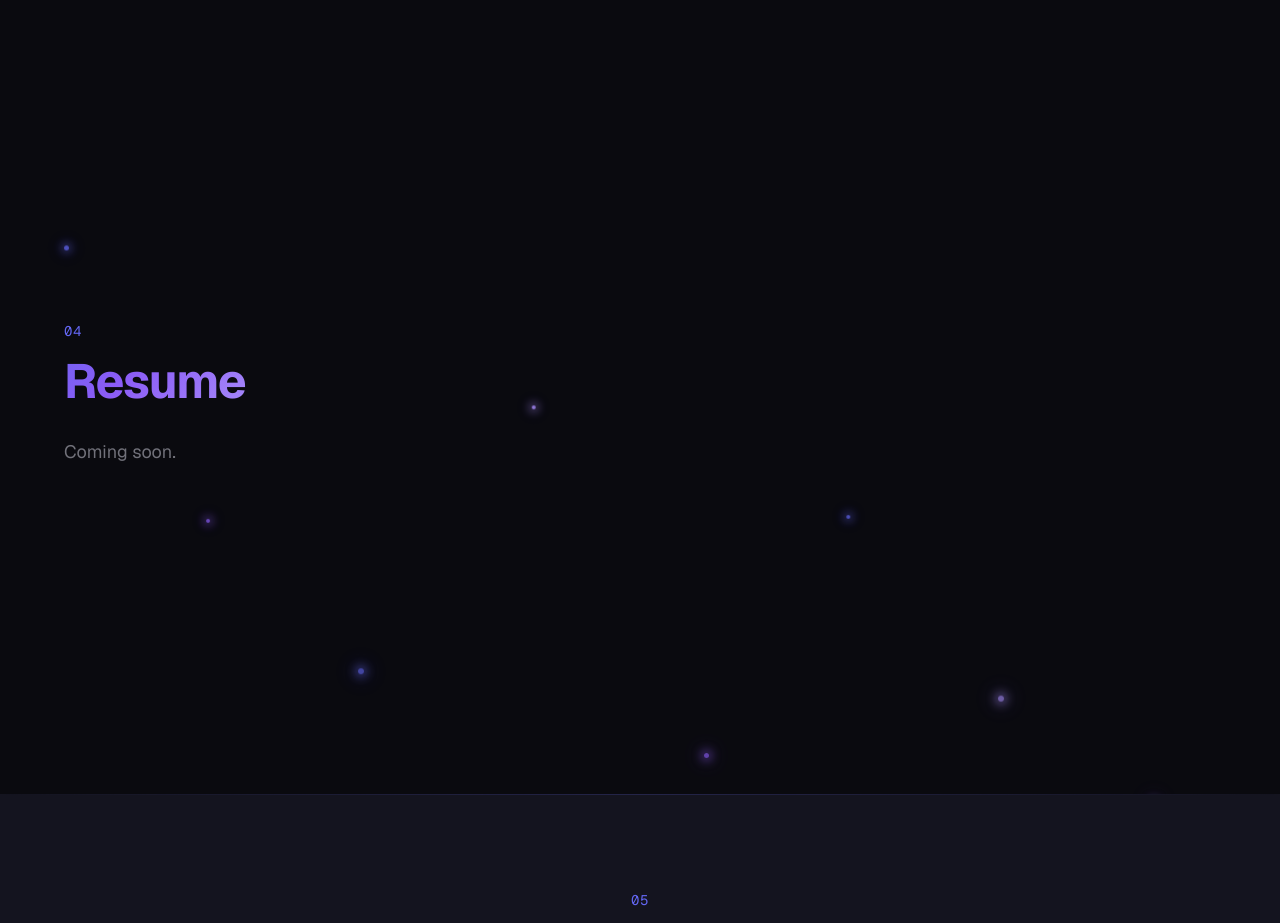
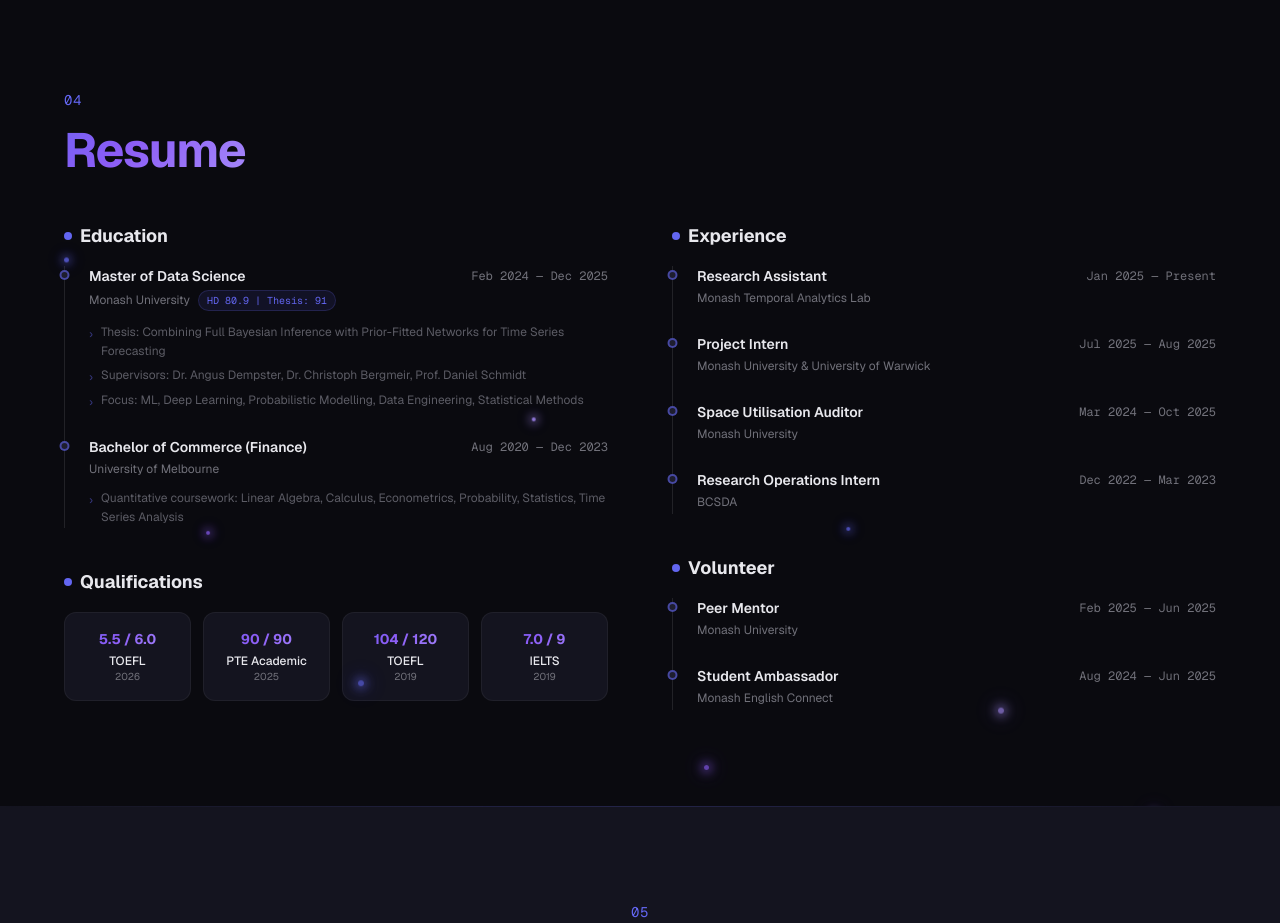
Before and after one commit to oliverwu1024/oliver_web, a Next.js app: page / in a window 1280 px wide. Shown: the part 4080-5003 px from the top of the page. Built offline with nearby package versions, Linux system fonts and the light colour scheme.

Commit message:
resume sample

```diff
--- /dev/null
+++ b/app/components/ResumeSection.tsx
@@ -0,0 +1,231 @@
+"use client";
+
+import { useState } from "react";
+
+/* ── Data ── */
+
+const education = [
+  {
+    degree: "Master of Data Science",
+    school: "Monash University",
+    period: "Feb 2024 — Dec 2025",
+    gpa: "HD 80.9 | Thesis: 91",
+    details: [
+      "Thesis: Combining Full Bayesian Inference with Prior-Fitted Networks for Time Series Forecasting",
+      "Supervisors: Dr. Angus Dempster, Dr. Christoph Bergmeir, Prof. Daniel Schmidt",
+      "Focus: ML, Deep Learning, Probabilistic Modelling, Data Engineering, Statistical Methods",
+    ],
+  },
+  {
+    degree: "Bachelor of Commerce (Finance)",
+    school: "University of Melbourne",
+    period: "Aug 2020 — Dec 2023",
+    details: [
+      "Quantitative coursework: Linear Algebra, Calculus, Econometrics, Probability, Statistics, Time Series Analysis",
+    ],
+  },
+];
+
+const qualifications = [
+  { name: "TOEFL", score: "5.5 / 6.0", year: "2026" },
+  { name: "PTE Academic", score: "90 / 90", year: "2025" },
+  { name: "TOEFL", score: "104 / 120", year: "2019" },
+  { name: "IELTS", score: "7.0 / 9", year: "2019" },
+];
+
+const experience = [
+  {
+    title: "Research Assistant",
+    company: "Monash Temporal Analytics Lab",
+    period: "Jan 2025 — Present",
+    points: [
+      "Participating in weekly research group meetings on time-series and machine learning.",
+      "Collaborating with researchers to share feedback and explore interdisciplinary applications.",
+    ],
+  },
+  {
+    title: "Project Intern",
+    company: "Monash University & University of Warwick",
+    period: "Jul 2025 — Aug 2025",
+    points: [
+      "Performed data-driven analysis on fibre-optic infrastructure to inform U.S. market strategy.",
+      "Delivered reports surfacing trends and actionable opportunities for stakeholders.",
+    ],
+  },
+  {
+    title: "Space Utilisation Auditor",
+    company: "Monash University",
+    period: "Mar 2024 — Oct 2025",
+    points: [
+      "Gathered and structured space-usage data to guide classroom planning and scheduling.",
+      "Translated findings into practical, decision-ready insights for stakeholders.",
+    ],
+  },
+  {
+    title: "Research Operations Intern",
+    company: "BCSDA",
+    period: "Dec 2022 — Mar 2023",
+    points: [
+      "Prepared research reports and briefing documents on sustainability and industry developments.",
+      "Collected and analysed news and policy data to support ongoing research initiatives.",
+    ],
+  },
+];
+
+const volunteer = [
+  {
+    title: "Peer Mentor",
+    company: "Monash University",
+    period: "Feb 2025 — Jun 2025",
+    points: [
+      "Led weekly mentoring sessions guiding first-year students.",
+      "Hosted social and networking events to strengthen peer connections.",
+    ],
+  },
+  {
+    title: "Student Ambassador",
+    company: "Monash English Connect",
+    period: "Aug 2024 — Jun 2025",
+    points: [
+      "Hosted outreach programs promoting intercultural engagement and inclusion.",
+      "Facilitated language exchange activities for cross-cultural understanding.",
+    ],
+  },
+];
+
+/* ── Components ── */
+
+function SectionTitle({ children }: { children: React.ReactNode }) {
+  return (
+    <h3 className="text-lg font-bold text-foreground mb-4 flex items-center gap-2">
+      <span className="w-2 h-2 rounded-full bg-accent inline-block" />
+      {children}
+    </h3>
+  );
+}
+
+function TimelineEntry({
+  title,
+  subtitle,
+  period,
+  badge,
+  points,
+  defaultOpen = false,
+}: {
+  title: string;
+  subtitle: string;
+  period: string;
+  badge?: string;
+  points?: string[];
+  defaultOpen?: boolean;
+}) {
+  const [open, setOpen] = useState(defaultOpen);
+  const hasPoints = points && points.length > 0;
+
+  return (
+    <div className="relative pl-6 pb-6 border-l border-white/10 last:pb-0">
+      <div className="absolute left-0 top-1 w-2.5 h-2.5 rounded-full bg-surface-2 border-2 border-accent/60 -translate-x-[5.5px]" />
+      <div className="flex flex-col sm:flex-row sm:items-center sm:justify-between gap-1 mb-1">
+        <button
+          onClick={() => hasPoints && setOpen(!open)}
+          className={`text-sm font-semibold text-foreground text-left ${hasPoints ? "hover:text-accent transition-colors cursor-pointer" : ""}`}
+        >
+          {title}
+        </button>
+        <span className="text-xs font-mono text-muted">{period}</span>
+      </div>
+      <div className="flex items-center gap-2 mb-1">
+        <span className="text-xs text-muted">{subtitle}</span>
+        {badge && (
+          <span className="text-[10px] font-mono px-2 py-0.5 rounded-full bg-accent/10 text-accent border border-accent/20">
+            {badge}
+          </span>
+        )}
+      </div>
+      {hasPoints && (
+        <div
+          className="overflow-hidden transition-all duration-400 ease-in-out"
+          style={{ maxHeight: open ? "300px" : "0px", opacity: open ? 1 : 0 }}
+        >
+          <ul className="mt-2 space-y-1">
+            {points.map((p, i) => (
+              <li key={i} className="text-xs text-muted/80 leading-relaxed flex gap-2">
+                <span className="text-accent/50 mt-0.5">&#8250;</span>
+                {p}
+              </li>
+            ))}
+          </ul>
+        </div>
+      )}
+    </div>
+  );
+}
+
+/* ── Main ── */
+
+export default function ResumeSection() {
+  return (
+    <div className="grid lg:grid-cols-2 gap-12 lg:gap-16">
+      {/* ── Left column: Education + Qualifications ── */}
+      <div>
+        <SectionTitle>Education</SectionTitle>
+        <div className="mb-10">
+          {education.map((ed) => (
+            <TimelineEntry
+              key={ed.degree}
+              title={ed.degree}
+              subtitle={ed.school}
+              period={ed.period}
+              badge={ed.gpa}
+              points={ed.details}
+              defaultOpen
+            />
+          ))}
+        </div>
+
+        <SectionTitle>Qualifications</SectionTitle>
+        <div className="grid grid-cols-2 sm:grid-cols-4 gap-3">
+          {qualifications.map((q) => (
+            <div
+              key={q.name}
+              className="card-hover p-4 rounded-xl bg-surface border border-white/5 text-center"
+            >
+              <div className="text-sm font-bold gradient-text mb-1">{q.score}</div>
+              <div className="text-xs font-medium text-foreground">{q.name}</div>
+              <div className="text-[10px] text-muted">{q.year}</div>
+            </div>
+          ))}
+        </div>
+      </div>
+
+      {/* ── Right column: Experience + Volunteer ── */}
+      <div>
+        <SectionTitle>Experience</SectionTitle>
+        <div className="mb-10">
+          {experience.map((exp) => (
+            <TimelineEntry
+              key={exp.title + exp.company}
+              title={exp.title}
+              subtitle={exp.company}
+              period={exp.period}
+              points={exp.points}
+            />
+          ))}
+        </div>
+
+        <SectionTitle>Volunteer</SectionTitle>
+        <div>
+          {volunteer.map((vol) => (
+            <TimelineEntry
+              key={vol.title + vol.company}
+              title={vol.title}
+              subtitle={vol.company}
+              period={vol.period}
+              points={vol.points}
+            />
+          ))}
+        </div>
+      </div>
+    </div>
+  );
+}
--- a/app/page.tsx
+++ b/app/page.tsx
@@ -9,6 +9,7 @@ import SalutingRobot from "./components/SalutingRobot";
 import SkillsTerminal from "./components/SkillsTerminal";
 import ProjectCards from "./components/ProjectCards";
 import HamsterWheel from "./components/HamsterWheel";
+import ResumeSection from "./components/ResumeSection";
 import TuxPenguin from "./components/TuxPenguin";
 
 function PlaneWelcome() {
@@ -254,12 +255,10 @@ export default function Home() {
         <div className="absolute inset-x-0 top-0 h-px bg-gradient-to-r from-transparent via-accent/20 to-transparent" />
         <div className="max-w-6xl mx-auto w-full py-24">
           <span className="text-sm font-mono text-accent tracking-wider uppercase mb-4 block">04</span>
-          <h2 className="text-4xl sm:text-5xl font-bold tracking-tight mb-8">
+          <h2 className="text-4xl sm:text-5xl font-bold tracking-tight mb-12">
             <span className="gradient-text">Resume</span>
           </h2>
-          <p className="text-lg text-muted max-w-2xl leading-relaxed">
-            Coming soon.
-          </p>
+          <ResumeSection />
         </div>
       </section>
 
```
